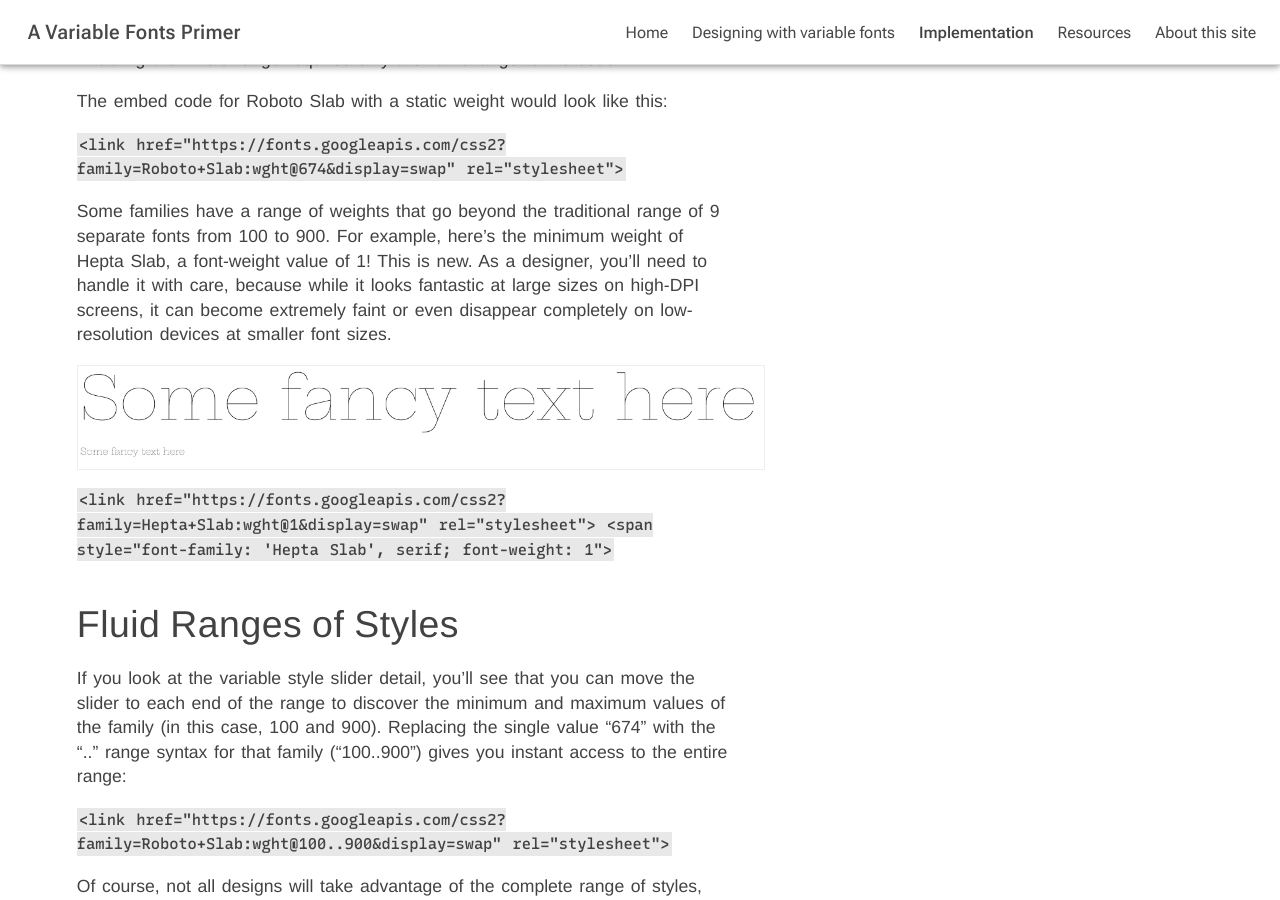
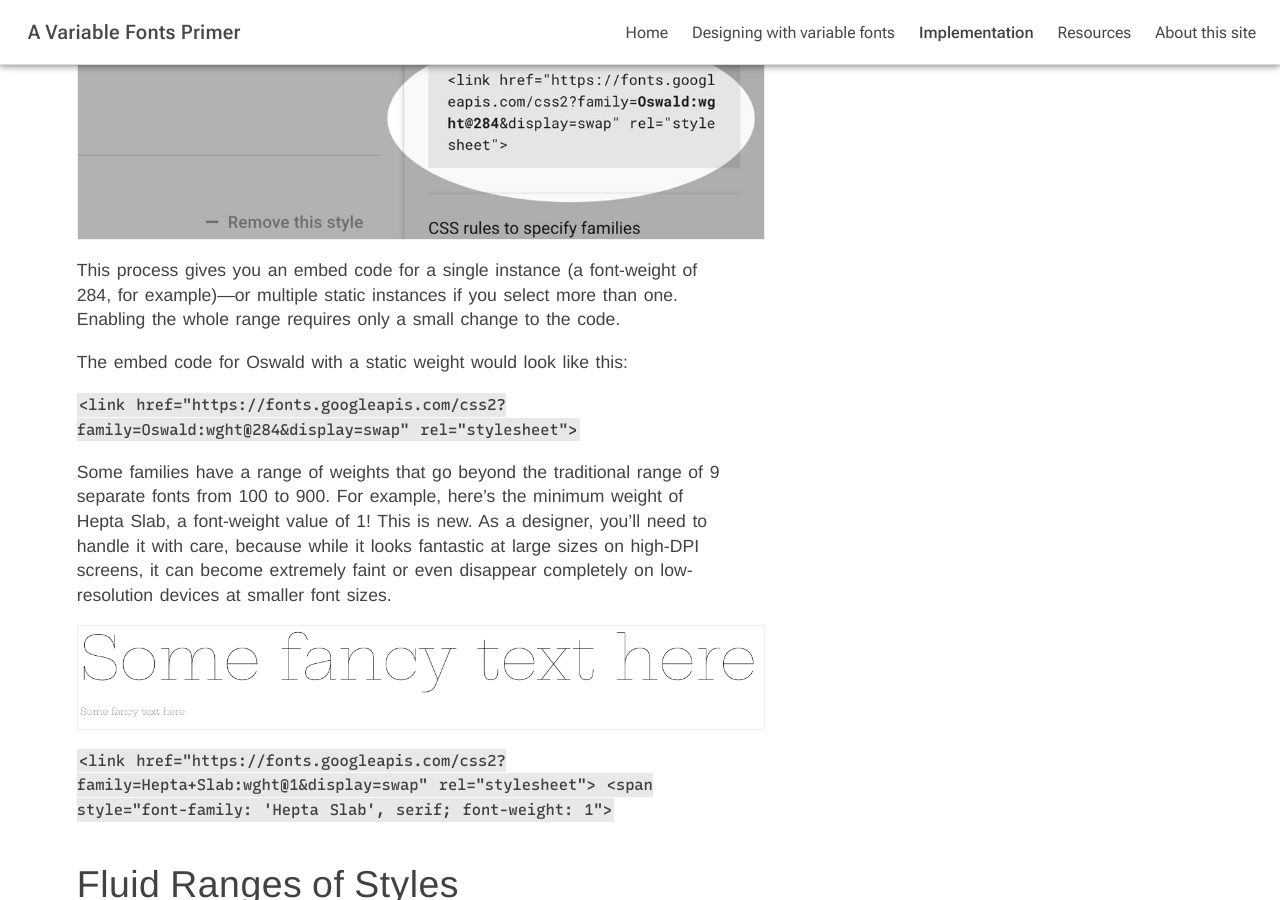
Before and after one commit to jpamental/variable-fonts, a Jekyll site: the page built from pages/implementing_variable_fonts.html, in a window 1280 px wide and 900 px high, scrolled down 6826 px. Built offline with Jekyll 4.4.1, drawn with Linux system fonts in a browser that asks for light colours; a style sheet for code colours, icons or effects is not loaded; some of the changed text lies outside the part shown.

Commit message:
Update screenshots and related copy on GF UI

```diff
--- a/pages/implementing_variable_fonts.html
+++ b/pages/implementing_variable_fonts.html
@@ -175,22 +175,22 @@
 
   <p>You can now find variable fonts right in the Google Fonts interface itself. A checkbox in the search interface lets you “show only variable fonts” in the results. Ticking that box is the quickest way to browse what’s available to customize.</p>
   <figure class="large">
-    <img src="{{ site.baseurl }}/assets/img/gf_ui_1.png" alt="Google Fonts UI with checkbox to show only variable fonts" />
+    <img src="{{ site.baseurl }}/assets/img/gf_ui_1.jpg" alt="Google Fonts UI with checkbox to show only variable fonts" />
   </figure>
   <p>When you select one of the families with the “Variable” label in the top right corner, you’ll find the variable version at the bottom of the styles list.</p>
   <figure class="large">
-    <img src="{{ site.baseurl }}/assets/img/gf_ui_2.png" alt="Google Fonts specimen page showing the variable font with weight slider" />
+    <img src="{{ site.baseurl }}/assets/img/gf_ui_2.jpg" alt="Google Fonts specimen page showing the variable font with weight slider" />
   </figure>
   <h3>Individual Styles</h3>
-  <p>To create a custom style, just move the slider to the desired value and follow the same steps as with any other font.</p>
+  <p>To create a custom style, just move the slider to the desired value (shown above) and follow the same steps as with any other font.</p>
   <figure class="large">
-    <img src="{{ site.baseurl }}/assets/img/gf_ui_3.png" alt="Example embedding code" />
+    <img src="{{ site.baseurl }}/assets/img/gf_ui_3.jpg" alt="Example embedding code" />
   </figure>
-  <p>This process gives you an embed code for a single instance (a font-weight of 674, for example)—or multiple static instances if you select more than one. Enabling the whole range requires only a small change to the code.</p>
+  <p>This process gives you an embed code for a single instance (a font-weight of 284, for example)—or multiple static instances if you select more than one. Enabling the whole range requires only a small change to the code.</p>
 
-  <p>The embed code for Roboto Slab with a static weight would look like this:</p>
+  <p>The embed code for Oswald with a static weight would look like this:</p>
 
-  <p><code>&lt;link href="https://fonts.googleapis.com/css2?family=Roboto+Slab:wght@674&display=swap" rel="stylesheet"&gt;</code></p>
+  <p><code>&lt;link href="https://fonts.googleapis.com/css2?family=Oswald:wght@284&display=swap" rel="stylesheet"&gt;</code></p>
   <p>Some families have a range of weights that go beyond the traditional range of 9 separate fonts from 100 to 900. For example, here’s the minimum weight of Hepta Slab, a font-weight value of 1! This is new. As a designer, you’ll need to handle it with care, because while it looks fantastic at large sizes on high-DPI screens, it can become extremely faint or even disappear completely on low-resolution devices at smaller font sizes. </p>
   <figure class="large">
     <img src="{{ site.baseurl }}/assets/img/hepta_comparison.jpg" alt="Example of Hepta Slab with a weight of 1 at large and small sizes" />
@@ -200,9 +200,9 @@
     &lt;span style="font-family: 'Hepta Slab', serif; font-weight: 1"&gt;
   </code></p>
   <h3>Fluid Ranges of Styles</h3>
-  <p>If you look at the variable style slider detail, you’ll see that you can move the slider to each end of the range to discover the minimum and maximum values of the family (in this case, 100 and 900). Replacing the single value “674” with the “..” range syntax for that family (“100..900”) gives you instant access to the entire range:</p>
-  <p><code>&lt;link href="https://fonts.googleapis.com/css2?family=Roboto+Slab:wght@100..900&display=swap" rel="stylesheet"&gt;</code></p>
-  <p>Of course, not all designs will take advantage of the complete range of styles, but the real value of variable fonts is the ability to expand the range of your design while reducing the amount of font data transferred. In this case, you would get the entire range of 100-900 in weight for the equivalent of 2 or 3 individual styles—a single 30kb download!
+  <p>If you look at the variable style slider detail, you’ll see that you can move the slider to each end of the range to discover the minimum and maximum values of the family (in this case, 200 and 700). Replacing the single value “674” with the “..” range syntax for that family (“200..700”) gives you instant access to the entire range:</p>
+  <p><code>&lt;link href="https://fonts.googleapis.com/css2?family=Oswald:wght@200..700&display=swap" rel="stylesheet"&gt;</code></p>
+  <p>Of course, not all designs will take advantage of the complete range of styles, but the real value of variable fonts is the ability to expand the range of your design while reducing the amount of font data transferred. In this case, you would get the entire range of 200-700 in weight for the equivalent of 2 or 3 individual styles—a single 25kb download!
   </p>
   <h3>Additional Axes</h3>
   <p>There are 3 key benefits to variable font technology: to compress, to express, and to finesse. They tend to be realized in that order. </p>
```
Also changed, not shown: assets/img/gf_ui_1.jpg (added), assets/img/gf_ui_1.png (deleted), assets/img/gf_ui_2.jpg (added), assets/img/gf_ui_2.png (deleted), assets/img/gf_ui_3.jpg (added), assets/img/gf_ui_3.png (deleted).
